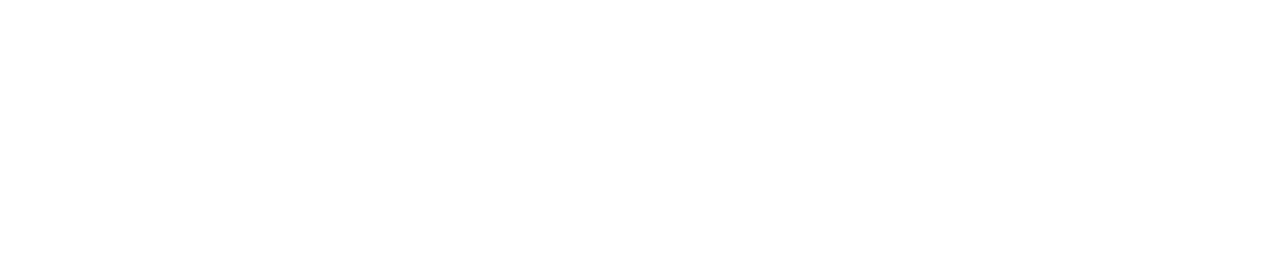
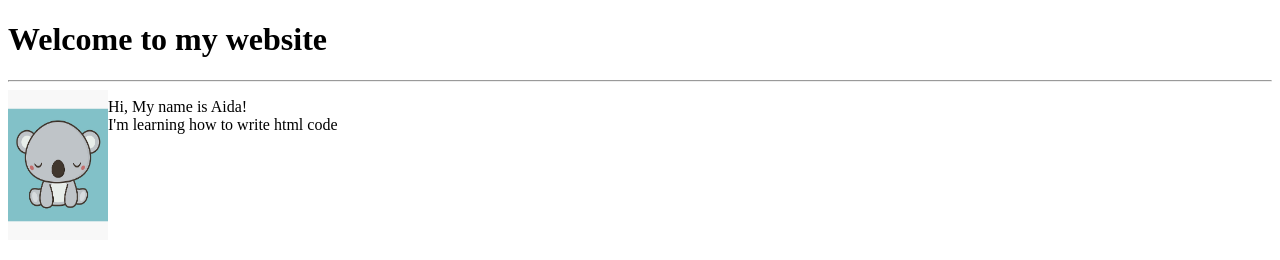
Before and after one commit to aidamzz/Front-end, a plain HTML site: page hello.html in a window 1280 px wide. Drawn offline with Linux system fonts and the light colour scheme.

Commit message:
more html

```diff
--- a/hello.html
+++ b/hello.html
@@ -5,6 +5,11 @@
     <title>My first website</title>
 </head>
 <body>
+<h1>Welcome to my website</h1>
+<hr>
+<img src="koala.jpg" width="100px" height="150px" align=left>
+<p>Hi, My name is Aida!<br>I'm learning how to write html code</p>
+
 
 </body>
 </html>
```
Also changed, not shown: koala.jpg (added).
